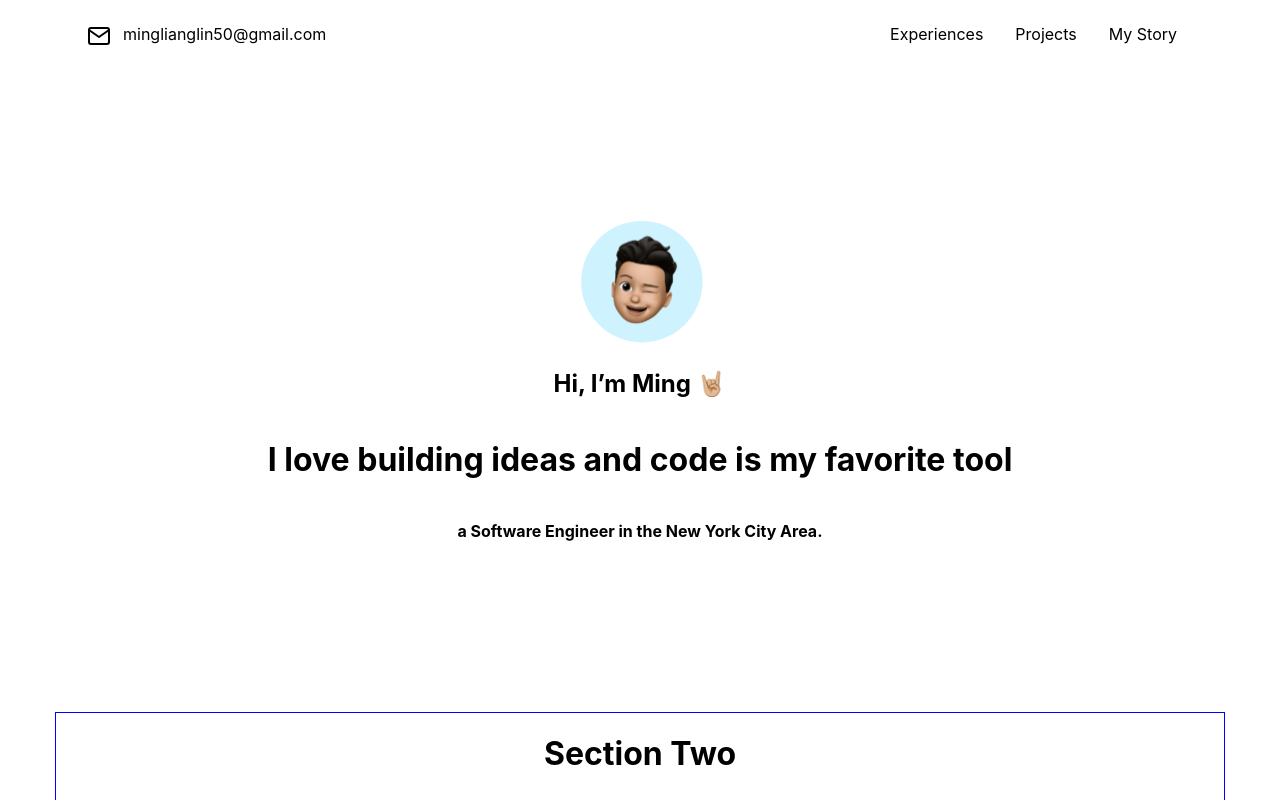
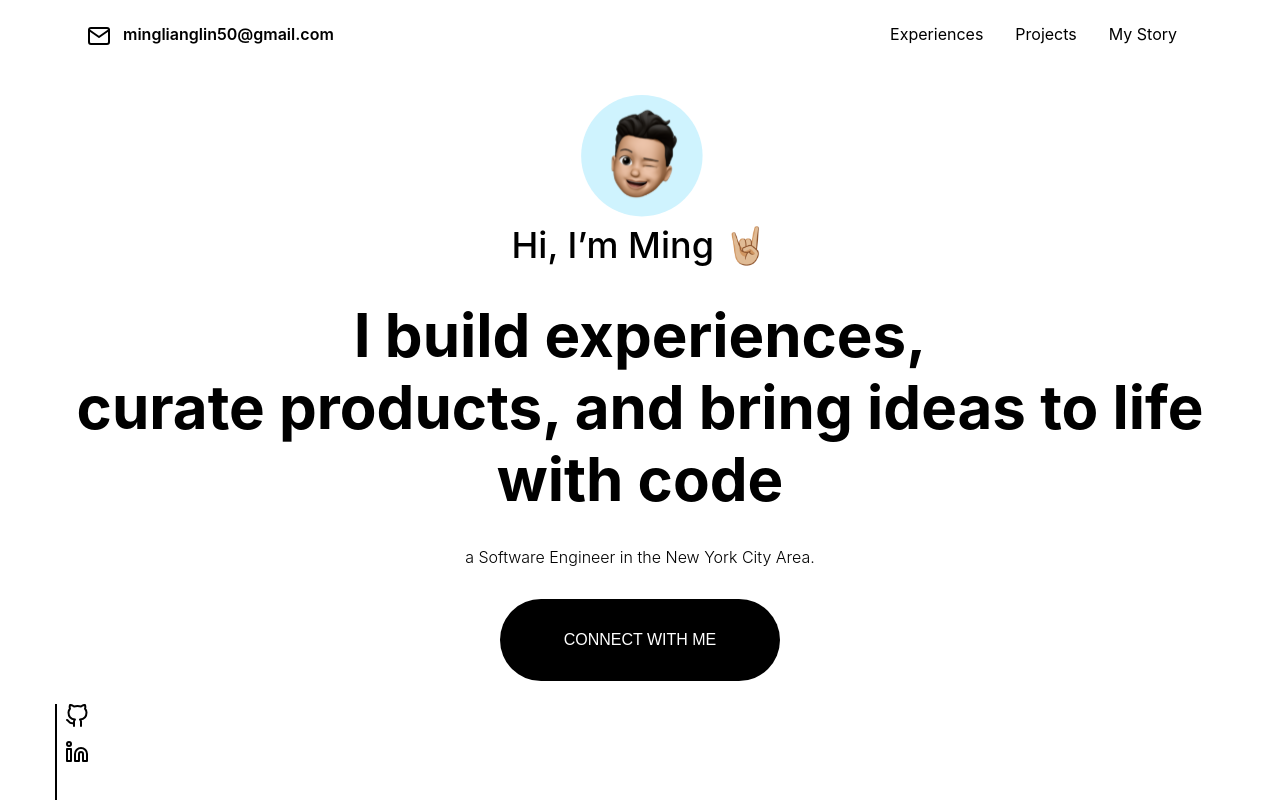
Before and after one commit to ming1in/ming1in, a React (Create React App) app: page / in a window 1280 px wide. Shown: the top 800 px of the page. Built offline with nearby package versions, Linux system fonts and the light colour scheme.

Commit message:
home page looking fire

```diff
--- a/src/Routes.tsx
+++ b/src/Routes.tsx
@@ -6,7 +6,7 @@ import LoadingView from './views/LoadingView';
 
 export type ILazyComponent = (() => JSX.Element) | LazyExoticComponent<FunctionComponent<any>>;
 
-const NavLayout = lazy(() => import('./templates/NavTemplate'));
+const NavTemplate = lazy(() => import('./templates/NavTemplate'));
 
 export interface IRouteConfig {
   exact: boolean;
@@ -19,7 +19,7 @@ const routesConfig: IRouteConfig[] = [
   {
     exact: true,
     path: '/',
-    layout: NavLayout,
+    layout: NavTemplate,
     component: HomeView
   }
 ];
--- a/src/components/atoms/Icon.tsx
+++ b/src/components/atoms/Icon.tsx
@@ -4,14 +4,20 @@ import { IconTypeEnum } from '../../types/enums/IconType';
 import { IIconProps } from '../../types/interfaces/atoms';
 import EmailIcon from '../../assets/icons/email.svg';
 import MemojiIcon from '../../assets/icons/memoji.svg';
+import GithubIcon from '../../assets/icons/github.svg';
+import LinkedInIcon from '../../assets/icons/linkedin.svg';
 
 export default function Icon(props: IIconProps): JSX.Element {
   const { iconType, ...htmlProps } = props;
 
   switch (iconType) {
     case IconTypeEnum.Email:
-      return <img {...htmlProps} src={EmailIcon} alt="Email Icon" />;
+      return <img {...htmlProps} src={EmailIcon} alt="EmailIcon" />;
     case IconTypeEnum.Memoji:
-      return <img {...htmlProps} src={MemojiIcon} alt="Email Icon" />;
+      return <img {...htmlProps} src={MemojiIcon} alt="MemojiIcon" />;
+    case IconTypeEnum.Github:
+      return <img {...htmlProps} src={GithubIcon} alt="GithubIcon" />;
+    case IconTypeEnum.LinkedIn:
+      return <img {...htmlProps} src={LinkedInIcon} alt="LinkedInIcon" />;
   }
 }
--- a/src/templates/NavTemplate/Navbar/index.tsx
+++ b/src/templates/NavTemplate/Navbar/index.tsx
@@ -1,6 +1,8 @@
 import React from 'react';
+import { Link } from 'react-router-dom';
 import Icon from '../../../components/atoms/Icon';
 import { IconTypeEnum } from '../../../types/enums/IconType';
+import { SocialUrl } from '../../../types/enums/Socials';
 
 import './styles.scss';
 
@@ -9,13 +11,21 @@ export default function Navbar(): React.ReactElement {
     <div className="Navbar">
       <div className="Navbar-emailContainer">
         <Icon className="Navbar-emailIcon" iconType={IconTypeEnum.Email} />
-        <span>minglianglin50@gmail.com</span>
+        <a className="Navbar-navItem" href={`mailto: ${SocialUrl.Email}`}>
+          minglianglin50@gmail.com
+        </a>
       </div>
 
-      <div className="Navbar-navItemContainer">
-        <span>Experiences</span>
-        <span>Projects</span>
-        <span>My Story</span>
+      <div>
+        <Link to="" className="Navbar-navItem">
+          Experiences
+        </Link>
+        <Link to="" className="Navbar-navItem">
+          Projects
+        </Link>
+        <Link to="" className="Navbar-navItem">
+          My Story
+        </Link>
       </div>
     </div>
   );
--- a/src/templates/NavTemplate/Navbar/styles.scss
+++ b/src/templates/NavTemplate/Navbar/styles.scss
@@ -9,11 +9,38 @@
 
   &-emailContainer {
     display: flex;
+    align-items: center;
+
+    a {
+      margin-inline: 0px;
+      font-weight: 600;
+    }
   }
 
-  &-navItemContainer {
-    span {
-      margin-inline: 16px;
-    }
+  &-navItem {
+    display: inline-block;
+    position: relative;
+    margin-inline: 16px;
+    color: black;
+    text-decoration: none;
+    padding-bottom: 4px;
+  }
+
+  &-navItem::after {
+    content: '';
+    position: absolute;
+    width: 100%;
+    transform: scaleX(0);
+    height: 2px;
+    bottom: 0;
+    left: 0;
+    background-color: black;
+    transform-origin: bottom right;
+    transition: transform 0.25s ease-out;
+  }
+
+  &-navItem:hover::after {
+    transform: scaleX(1);
+    transform-origin: bottom left;
   }
 }
--- a/src/templates/NavTemplate/index.tsx
+++ b/src/templates/NavTemplate/index.tsx
@@ -1,14 +1,25 @@
 import React, { PropsWithChildren } from 'react';
+import Icon from '../../components/atoms/Icon';
+import { IconTypeEnum } from '../../types/enums/IconType';
+import { SocialUrl } from '../../types/enums/Socials';
 
 import Navbar from './Navbar';
 import './styles.scss';
 
-export default function NavLayout({ children }: PropsWithChildren<unknown>): JSX.Element {
+export default function NavTemplate({ children }: PropsWithChildren<unknown>): JSX.Element {
   return (
-    <div className="NavLayout">
+    <div className="NavTemplate">
       <div className="container">
         <Navbar />
-        <div className="NavLayout-wrapper">{children}</div>
+        <div className="NavTemplate-wrapper">{children}</div>
+        <div className="NavTemplate-socialContainer">
+          <a href={SocialUrl.Github} target="_blank" rel="noreferrer">
+            <Icon className="NavTemplate-socialIcon" iconType={IconTypeEnum.Github} />
+          </a>
+          <a href={SocialUrl.LinkedIn} target="_blank" rel="noreferrer">
+            <Icon className="NavTemplate-socialIcon" iconType={IconTypeEnum.LinkedIn} />
+          </a>
+        </div>
       </div>
     </div>
   );
--- a/src/templates/NavTemplate/styles.scss
+++ b/src/templates/NavTemplate/styles.scss
@@ -1,21 +1,43 @@
-.NavLayout {
-  min-height: 100vh;
+.NavTemplate {
+  height: 100vh;
   width: 100%;
   display: flex;
   flex-direction: column;
-  position: relative;
+  align-items: center;
 
   &-wrapper {
-    position: absolute;
-    min-height: 100vh;
+    flex-grow: 1;
     width: inherit;
   }
 
+  &-socialContainer {
+    border-left: 2px solid black;
+    padding-left: 8px;
+    display: flex;
+    gap: 8px;
+    flex-direction: column;
+    align-items: baseline;
+    padding-bottom: 32px;
+  }
+
+  &-socialIcon {
+    height: 24px;
+  }
+
   .container {
+    display: flex;
+    flex-direction: column;
+    height: 100%;
     padding-right: 15px;
     padding-left: 15px;
     margin-right: auto;
     margin-left: auto;
+  }
+  @media (min-width: 576px) {
+    .container {
+      padding-inline: 5px;
+      margin-inline: 5px;
+    }
   }
   @media (min-width: 768px) {
     .container {
--- a/src/types/enums/IconType.tsx
+++ b/src/types/enums/IconType.tsx
@@ -1,4 +1,6 @@
 export enum IconTypeEnum {
   Email = 'email',
-  Memoji = 'memoji'
+  Memoji = 'memoji',
+  Github = 'github',
+  LinkedIn = 'linkedin'
 }
--- /dev/null
+++ b/src/types/enums/Socials.tsx
@@ -0,0 +1,5 @@
+export enum SocialUrl {
+  Email = 'minglianglin50@gmail.com',
+  Github = 'https://github.com/ming1in',
+  LinkedIn = 'https://www.linkedin.com/in/minglin1050/'
+}
--- a/src/views/HomeView/index.tsx
+++ b/src/views/HomeView/index.tsx
@@ -9,13 +9,19 @@ export default function HomeView(): React.ReactElement {
     <div className="HomeView">
       <div className="HomeView-hero">
         <Icon className="HomeView-memoji" iconType={IconTypeEnum.Memoji} />
-        <h2>Hi, I’m Ming 🤘🏼</h2>
-        <h1>I love building ideas and code is my favorite tool</h1>
-        <h4>a Software Engineer in the New York City Area.</h4>
-      </div>
 
-      <div className="HomeView-sectionTwo">
-        <h1>Section Two</h1>
+        <div className="HomeView-textContainer">
+          <h2>Hi, I’m Ming 🤘🏼</h2>
+          <h1>
+            I build experiences, <br />
+            curate products, and bring ideas to life
+            <br />
+            with code
+          </h1>
+          <h4>a Software Engineer in the New York City Area.</h4>
+        </div>
+
+        <button>Connect with me</button>
       </div>
     </div>
   );
--- a/src/views/HomeView/styles.scss
+++ b/src/views/HomeView/styles.scss
@@ -1,10 +1,12 @@
 .HomeView {
+  height: 100%;
+
   &-hero {
-    min-height: 80vh;
     width: 100%;
+    height: 100%;
     display: flex;
+    align-items: center;
     justify-content: center;
-    align-items: center;
     flex-direction: column;
   }
 
@@ -13,8 +15,61 @@
     width: 128px;
   }
 
-  &-sectionTwo{
+  &-sectionTwo {
     height: 300px;
-border: 1px solid blue;
+    border: 1px solid blue;
+  }
+
+  &-textContainer {
+    display: flex;
+    flex-direction: column;
+    gap: 32px;
+  }
+
+  h1 {
+    font-size: 60px;
+    margin: auto;
+    font-weight: 700;
+  }
+
+  h2 {
+    font-size: 36px;
+    font-weight: 500;
+    margin: auto;
+  }
+
+  h4 {
+    font-weight: 300;
+    margin: auto;
+  }
+  @media (max-width: 576px) {
+    h1 {
+      font-size: 48px;
+      margin: auto;
+      font-weight: 700;
+    }
+
+    h2 {
+      font-size: 28px;
+      font-weight: 500;
+      margin: auto;
+    }
+
+    h4 {
+      font-weight: 300;
+      margin: auto;
+    }
+  }
+
+  button {
+    background: black;
+    color: white;
+    margin-top: 32px;
+    padding: 2em 4em;
+    font-size: 16px;
+    border: none;
+    border-radius: 4em;
+    text-transform: uppercase;
+    cursor: pointer;
   }
 }
```
Also changed, not shown: src/assets/icons/github.svg (added), src/assets/icons/linkedin.svg (added).
